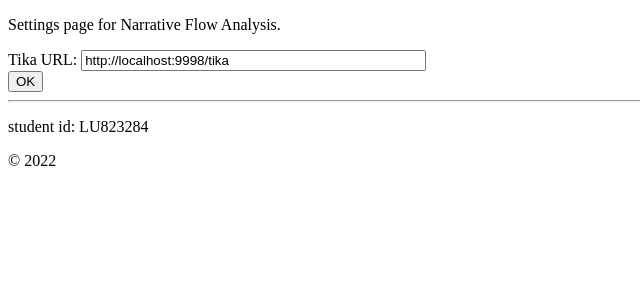
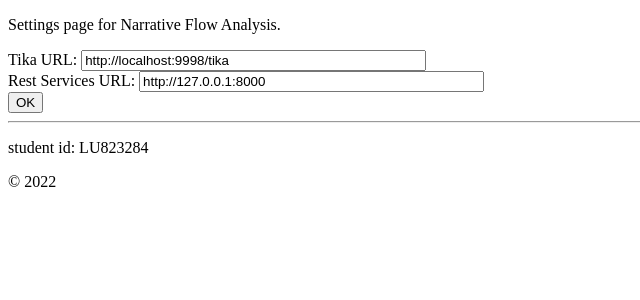
Before and after one commit to garethhutchins/UserExperience, a Django app: page /settings/ in a window 1280 px wide. Shown: the part 26-326 px from the top of the page, without its empty margins (0-640 px from the left). Run offline with Django 3.2, Linux system fonts and the light colour scheme.

Commit message:
fixed posting error

```diff
--- a/userexperience/templates/userexperience/settings.html
+++ b/userexperience/templates/userexperience/settings.html
@@ -9,6 +9,9 @@ Application Settings
     <label for="tika_url">Tika URL: </label>
     <input id="tika_url" placeholder="http://example.com" type="url" name="tika_url" size=40 value="{{ tika_url }}">
     </br>
+    <label for="rest_url">Rest Services URL: </label>
+    <input id="rest_url" placeholder="http://example.com" type="url" name="rest_url" size=40 value="{{ rest_url }}">
+    </br>
     <input type="submit" value="OK">
 </form>
 {% endblock %}
--- a/userexperience/templates/userexperience/train.html
+++ b/userexperience/templates/userexperience/train.html
@@ -59,7 +59,7 @@ Train
           <select id="normalisation" name="normalisation" disabled onchange="normalisation_changed()">
             <option hidden disabled selected value> -- select an option -- </option>
             <option value="None">None</option>
-            <option value="Lemmatization">Lemmatization</option>
+            <option value="Lemmatisation">Lemmatisation</option>
             <option value="Stemming">Stemming</option>
           </select>
           <br><strong>Step 5 - Choose The Label Column for TF-IDF Models</strong><br>
--- a/userexperience/views.py
+++ b/userexperience/views.py
@@ -35,7 +35,9 @@ def settings(request):
         #Get the form data
         tika_url = request.POST.get('tika_url')
         conf_settings.TIKA = tika_url
-    args = {'tika_url' : conf_settings.TIKA}
+        rest_url = request.POST.get('rest_url')
+        conf_settings.REST = rest_url
+    args = {'tika_url' : conf_settings.TIKA,'rest_url':conf_settings.REST}
     return render(request, "userexperience/settings.html",args)
 def about(request):
     return render(request, "userexperience/about.html")
--- a/web_project/settings.py
+++ b/web_project/settings.py
@@ -124,3 +124,4 @@ STATIC_ROOT = os.path.join(BASE_DIR, 'static_collected')
 
 #Custom Application Settings
 TIKA = "http://localhost:9998/tika"
+REST = "http://127.0.0.1:8000"
```
